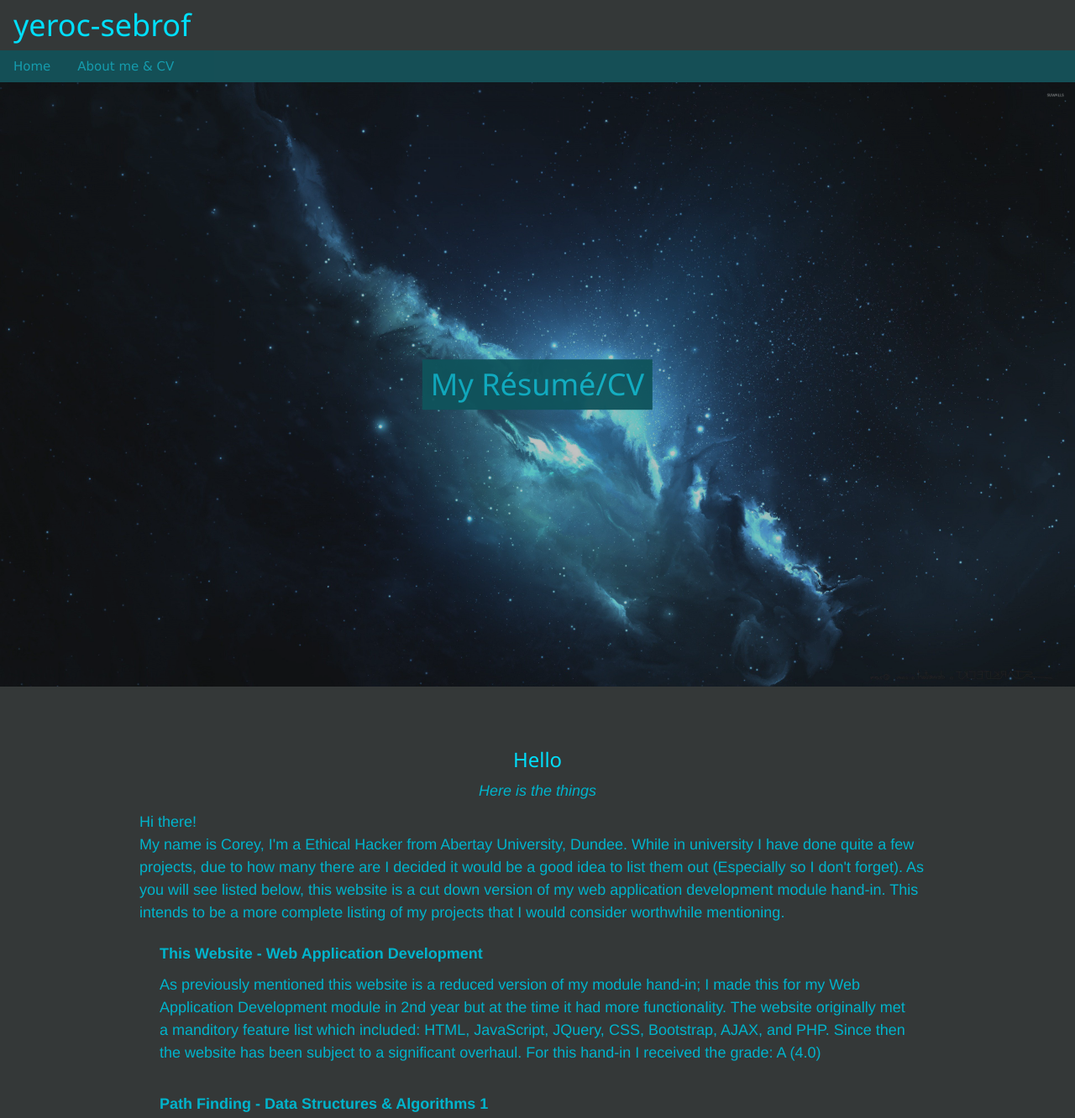
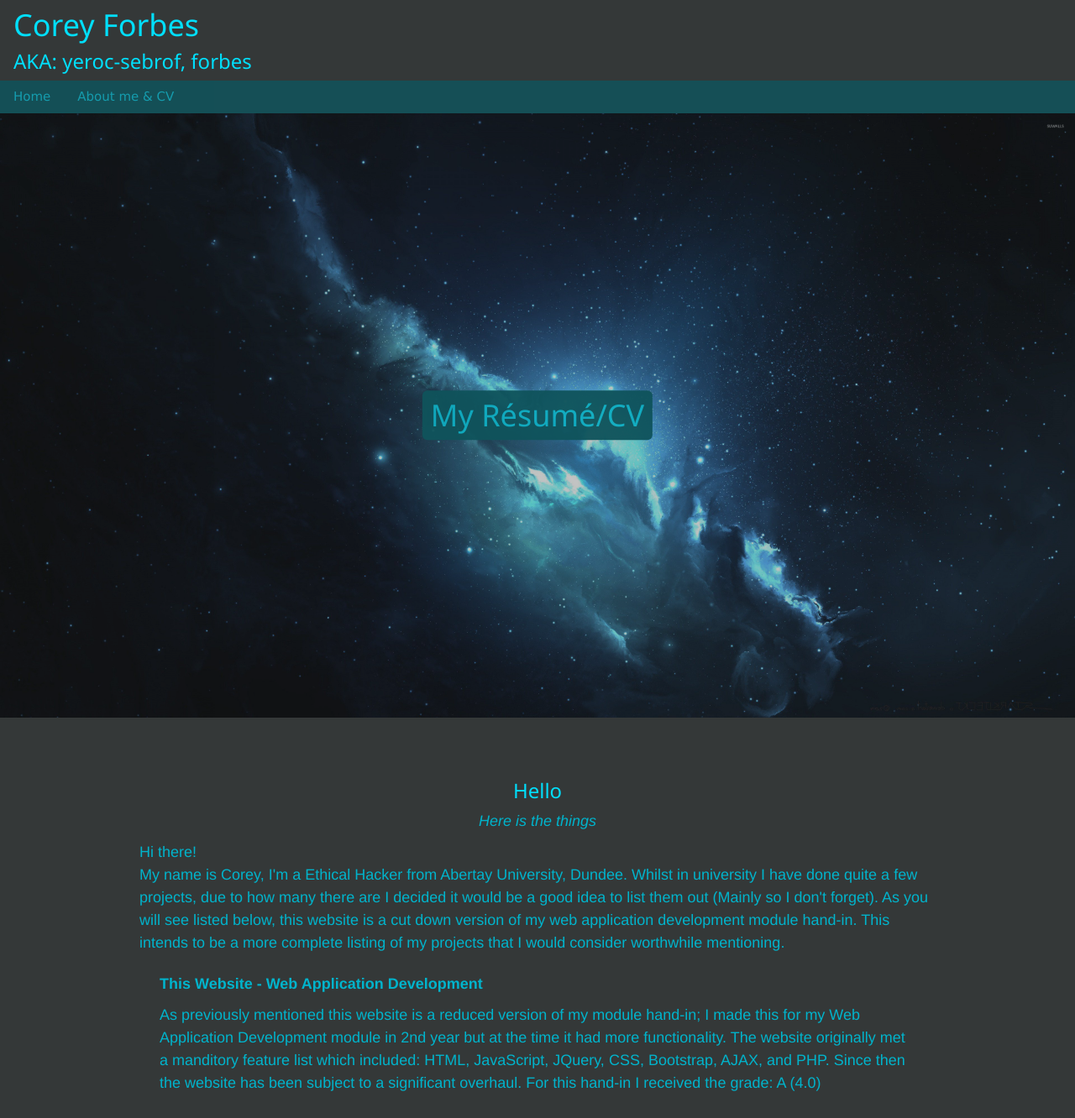
Before and after one commit to yeroc-sebrof/yeroc-sebrof.github.io, a plain HTML site: page index.html in a window 1280 px wide. Shown: the top 1332 px of the page at 84% size. Drawn offline with nearby package versions, Linux system fonts and the light colour scheme.

Commit message:
Minor changes to see how things look

```diff
--- a/assets/navbar.html
+++ b/assets/navbar.html
@@ -1,6 +1,7 @@
 <!-- Global Header  -->
 <div class="w3-container">
-	<h1> yeroc-sebrof </h1>
+	<h1> Corey Forbes </h1>
+	<h3> AKA: yeroc-sebrof, forbes </h3>
 </div>
 
 <!-- Crucial Navbar -->
--- a/assets/style.css
+++ b/assets/style.css
@@ -26,6 +26,7 @@ footer, nav, ul
 }
 
 #headerPadding {
+    border-radius: 6px;
     cursor: pointer;
     padding: 10px;
     background-color: #005F6B;
--- a/index.html
+++ b/index.html
@@ -34,10 +34,7 @@
 		<p>
 			Hi there!
 			<br>
-			My name is Corey, I'm a Ethical Hacker from Abertay University, Dundee.
-			While in university I have done quite a few projects, due to how many there are I decided it would be a good idea to list them out (Especially so I don't forget).
-			As you will see listed below, this website is a cut down version of my web application development module hand-in.
-			This intends to be a more complete listing of my projects that I would consider worthwhile mentioning.
+			My name is Corey, I'm a Ethical Hacker from Abertay University, Dundee. Whilst in university I have done quite a few projects, due to how many there are I decided it would be a good idea to list them out (Mainly so I don't forget). As you will see listed below, this website is a cut down version of my web application development module hand-in. This intends to be a more complete listing of my projects that I would consider worthwhile mentioning.
 		</p>
 
 			<div class="w3-row w3-padding-large">
@@ -60,7 +57,7 @@
 					<p id="contentHead"><b>Rainbow Table Generator - Data Structures & Algorithms 2</b></p>
 
 					<p id="content">
-						Completing my C++ modules in 2nd year of Ethical Hacking I had to make a program that met the requirement of containing self created multithreaded structures. For this I designed my own take on a basic farmer worker and used this to create a Rainbow Table generator that would hash a range of alphanumeric and special characters specified by the user. Using SHA-1 for hashing, but this could be simply replaced, hashes would then be saved into a CSV file. For this I received the grade: B (3.0)
+						Completing my C++ modules in 2nd year of Ethical Hacking I had to make a program that met the requirement of containing self created multithreaded structures. For this I designed my own take on a basic farmer worker and used this to create a Rainbow Table generator that would hash a range of alphanumeric and special characters specified by the user. Using SHA-1 for hashing but this could be simply replaced, hashes would then be saved into a CSV file. For this I received the grade: B (3.0)
 					</p>
 			</div>
 
@@ -68,7 +65,7 @@
 					<p id="contentHead"><b>Digital Forensics Report</b></p>
 
 					<p id="content">
-						The final module in my 2nd year of Ethical Hacking, which I enjoyed very much, required that I search for evidence of a crime commited on a John Does disk drive. We were then required to collect our findings into a court report along with a description of how to recreate the steps required to re-aquire all of the evidence discovered. For this I received the grade: B+ (3.5)
+						The final module in my 2nd year of Ethical Hacking, which I enjoyed very much, required that I search for evidence of a crime commited on a John Doe's disk drive. We were then required to collect our findings into a court report along with a description of how to recreate the steps required to re-aquire all of the evidence discovered. For this I received the grade: B+ (3.5)
 					</p>
 			</div>
 
@@ -78,11 +75,15 @@
 					<p id="content">
 						The big module(s) from my 3rd year was my group project, this required us to decide on and develop a product as a team. For this, my team of four and I, decided to make a physical penetration device framework for the Raspberry Pi Zero W. We also made use of a USB stem and a Blinkt LED kit to make our device more accessable. We called our end product Skeleton Key (SK). This project, which can be found on GitHub, makes use of the Debian OS' kernel modules, these allow us to emulate generic devices when connected to a device via USB. We created a framework that lets us communicate with these OS modules via Python 3.6 allowing modules to be created for our device in Python.
 						<br>
-						For this framework we made four modules as examples; The first, enumeration, made use of common tools for penetration testers to scan a predetermined range of devices and  generate a easy to read report using HTML and Bootstrap. Responder, the second module, makes use of SpiderLabs Responder to take password hashes from enterprise windows PC's and stores them on SK for later use. The next module, Storage, can make use of or generate a new file system which will be mounted over the USB connection to the device SK connected to. Finally, KeyInject makes use of our frameworks ability to both emulate a Keyboard and parse DuckyScript to read a user selected DuckyScript file and execute the contained instructions.
+						For this framework we made four modules as examples; The first module being enumeration, made use of common tools for penetration testers to scan a predetermined range of devices and  generate a easy to read report using HTML and Bootstrap. Responder, the second module, makes use of SpiderLabs Responder to take password hashes from enterprise windows PC's and stores them on SK for later use. The next module, Storage, can make use of or generate a new file system which will be mounted over the USB connection to the device SK connected to. Finally, KeyInject makes use of our frameworks ability to both emulate a Keyboard and parse DuckyScript to read a user selected DuckyScript file and execute the contained instructions.
 					</p>
 			</div>
 
-			<p>There is always more to be written up and even more to be done but that's all my good projects for now. If you would like any more information on my projects then the links below should take you to means of contact.</p>
+			<p>
+				There is always more to be written up and even more to be done but that's all my good projects for now.
+				If you would like any more information on my projects then the links below should take you to means of contact.
+			</p>
+
 	</div>
 
 	<!-- Footer -->
```
